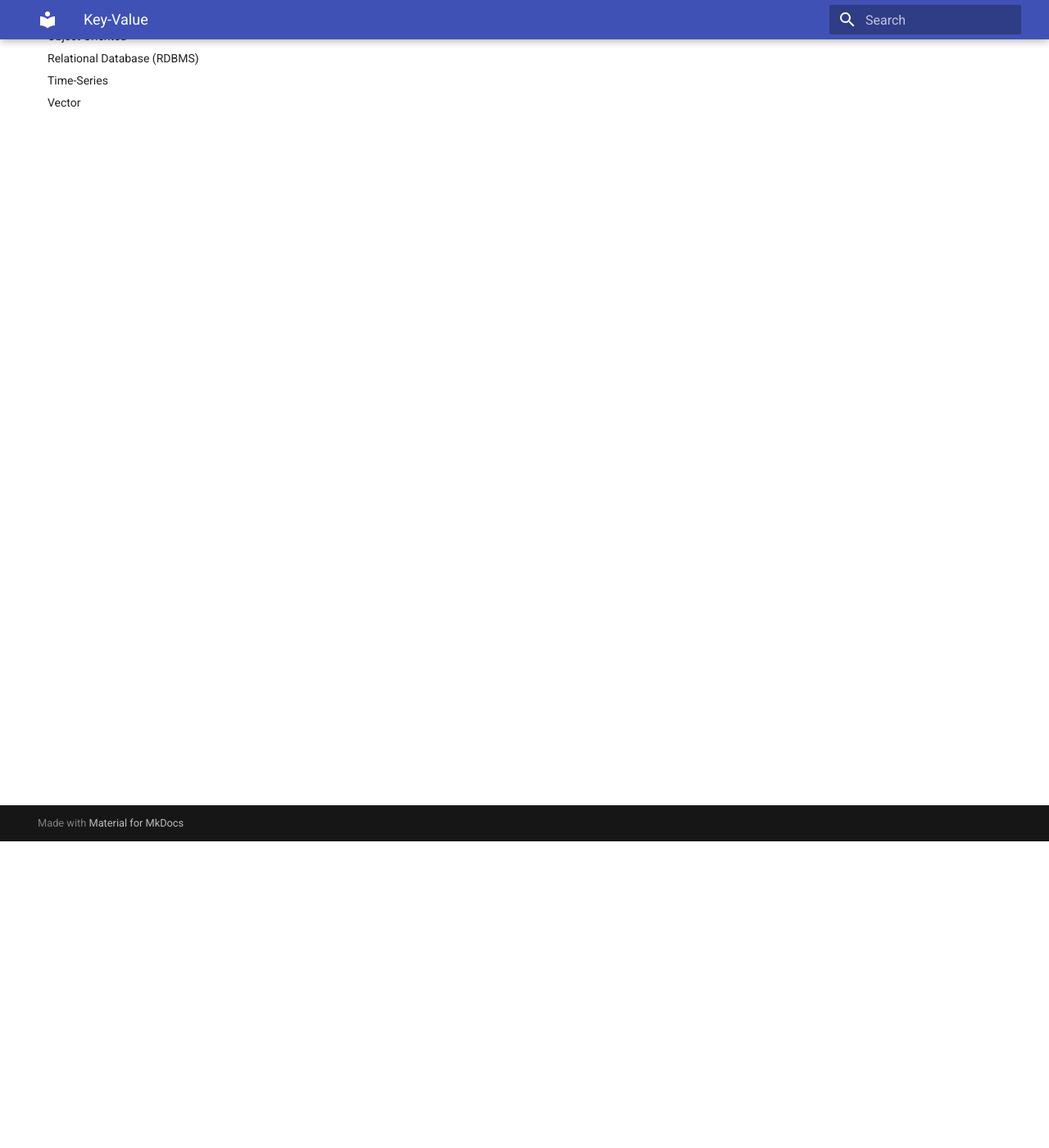
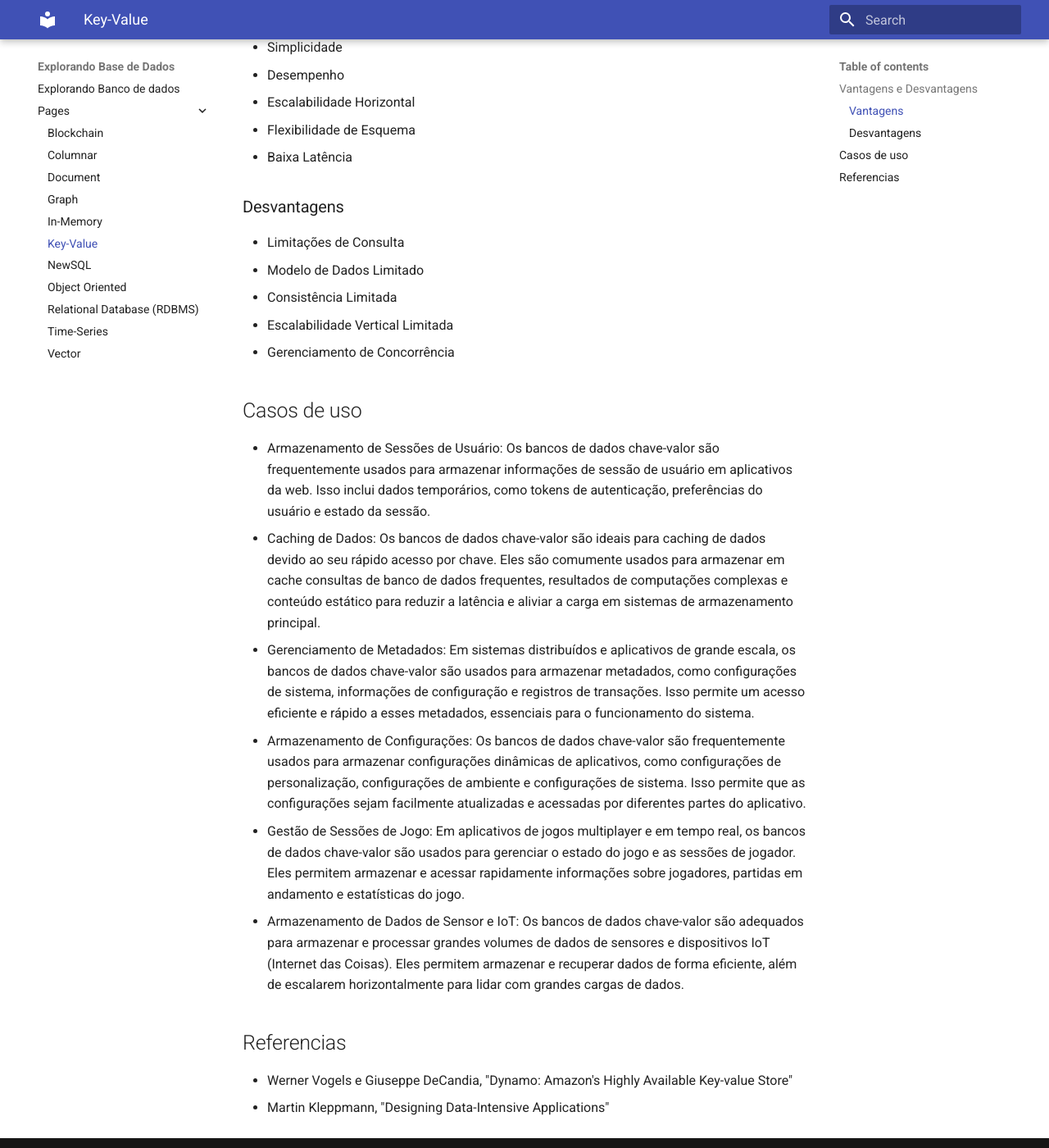
Before and after one commit to phftavares/guide-database, an MkDocs documentation site: the page built from docs/pages/key-value.md, in a window 1280 px wide and 1400 px high, scrolled down 374 px. Shown: the whole window at 82% size. Built offline with MkDocs 1.6.1 and Material for MkDocs 9.7.7, drawn with Linux system fonts in a browser that asks for light colours; some of the changed text lies outside the part shown.

Commit message:
doc: init key-value doc

```diff
--- a/docs/pages/key-value.md
+++ b/docs/pages/key-value.md
@@ -1 +1,31 @@
 # Key-Value
+
+Em termos simples, um banco de dados key-value é um tipo de banco de dados NoSQL que armazena dados como pares de chave e valor. Cada entrada no banco de dados consiste em uma chave única e o valor associado a essa chave. A chave é usada como um identificador único para recuperar o valor correspondente.
+
+## Vantagens e Desvantagens
+
+### Vantagens
+- Simplicidade
+- Desempenho
+- Escalabilidade Horizontal
+- Flexibilidade de Esquema
+- Baixa Latência
+
+### Desvantagens
+- Limitações de Consulta
+- Modelo de Dados Limitado
+- Consistência Limitada
+- Escalabilidade Vertical Limitada
+- Gerenciamento de Concorrência
+
+## Casos de uso
+- Armazenamento de Sessões de Usuário: Os bancos de dados chave-valor são frequentemente usados para armazenar informações de sessão de usuário em aplicativos da web. Isso inclui dados temporários, como tokens de autenticação, preferências do usuário e estado da sessão.
+- Caching de Dados: Os bancos de dados chave-valor são ideais para caching de dados devido ao seu rápido acesso por chave. Eles são comumente usados para armazenar em cache consultas de banco de dados frequentes, resultados de computações complexas e conteúdo estático para reduzir a latência e aliviar a carga em sistemas de armazenamento principal.
+- Gerenciamento de Metadados: Em sistemas distribuídos e aplicativos de grande escala, os bancos de dados chave-valor são usados para armazenar metadados, como configurações de sistema, informações de configuração e registros de transações. Isso permite um acesso eficiente e rápido a esses metadados, essenciais para o funcionamento do sistema.
+- Armazenamento de Configurações: Os bancos de dados chave-valor são frequentemente usados para armazenar configurações dinâmicas de aplicativos, como configurações de personalização, configurações de ambiente e configurações de sistema. Isso permite que as configurações sejam facilmente atualizadas e acessadas por diferentes partes do aplicativo.
+- Gestão de Sessões de Jogo: Em aplicativos de jogos multiplayer e em tempo real, os bancos de dados chave-valor são usados para gerenciar o estado do jogo e as sessões de jogador. Eles permitem armazenar e acessar rapidamente informações sobre jogadores, partidas em andamento e estatísticas do jogo.
+- Armazenamento de Dados de Sensor e IoT: Os bancos de dados chave-valor são adequados para armazenar e processar grandes volumes de dados de sensores e dispositivos IoT (Internet das Coisas). Eles permitem armazenar e recuperar dados de forma eficiente, além de escalarem horizontalmente para lidar com grandes cargas de dados.
+
+## Referencias
+- Werner Vogels e Giuseppe DeCandia, "Dynamo: Amazon's Highly Available Key-value Store"
+- Martin Kleppmann, "Designing Data-Intensive Applications"
```
